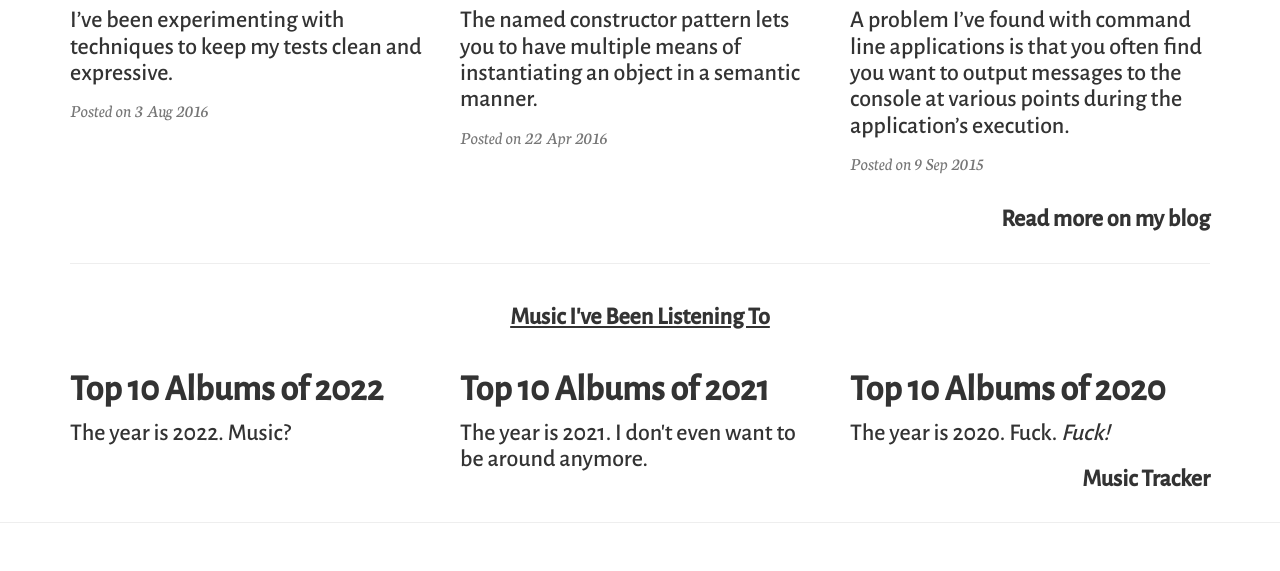
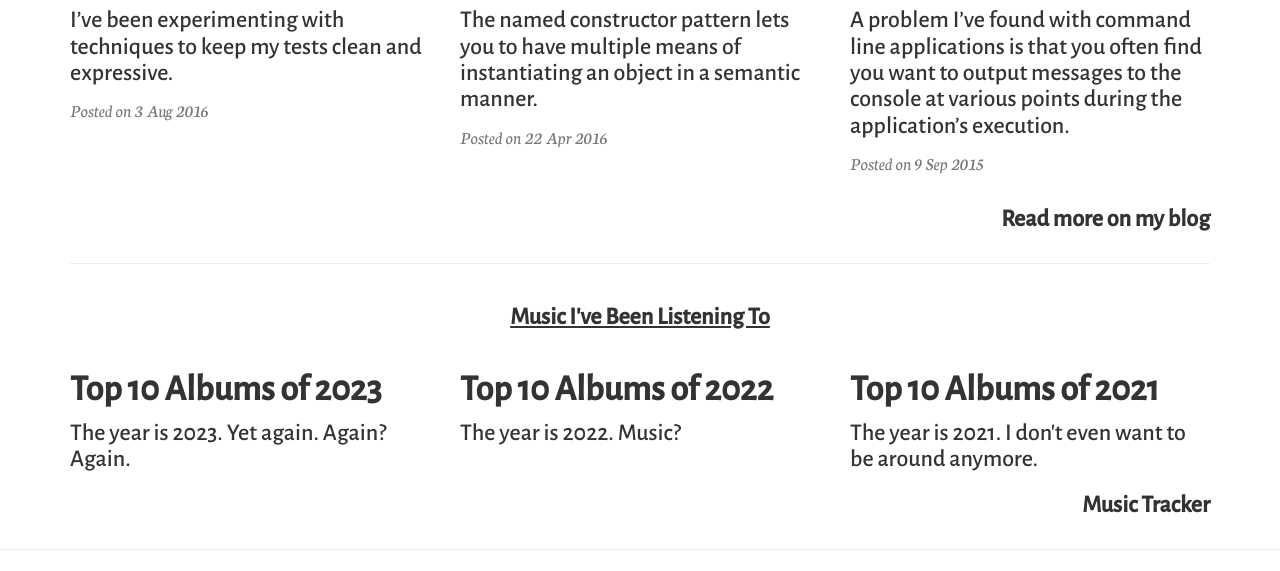
Before and after one commit to conorsmith/conorsmith.ie-manual, a plain HTML site: page public/index.html in a window 1280 px wide. Shown: the part 2053-2624 px from the top of the page. Drawn offline with nearby package versions, Linux system fonts and the light colour scheme.

Commit message:
Add Top Ten Albums of 2023

```diff
--- a/public/index.html
+++ b/public/index.html
@@ -292,6 +292,15 @@
 
             <div class="col-md-4">
                 <div class="post-preview">
+                    <a href="/music/top-ten-albums-of-2023">
+                        <h2 class="post-title">Top 10 Albums of 2023</h2>
+                        <h3 class="post-subtitle">The year is 2023. Yet again. Again? Again.</h3>
+                    </a>
+                </div>
+            </div>
+
+            <div class="col-md-4">
+                <div class="post-preview">
                     <a href="/music/top-ten-albums-of-2022">
                         <h2 class="post-title">Top 10 Albums of 2022</h2>
                         <h3 class="post-subtitle">The year is 2022. Music?</h3>
@@ -304,15 +313,6 @@
                     <a href="/music/top-ten-albums-of-2021">
                         <h2 class="post-title">Top 10 Albums of 2021</h2>
                         <h3 class="post-subtitle">The year is 2021. I don't even want to be around anymore.</h3>
-                    </a>
-                </div>
-            </div>
-
-            <div class="col-md-4">
-                <div class="post-preview">
-                    <a href="/music/top-ten-albums-of-2020">
-                        <h2 class="post-title">Top 10 Albums of 2020</h2>
-                        <h3 class="post-subtitle">The year is 2020. Fuck. <em>Fuck!</em></h3>
                     </a>
                     <a href="http://music.conorsmith.ie/" target="_blank" style="text-align: right;">
                         <h3>Music Tracker</h3>
```
